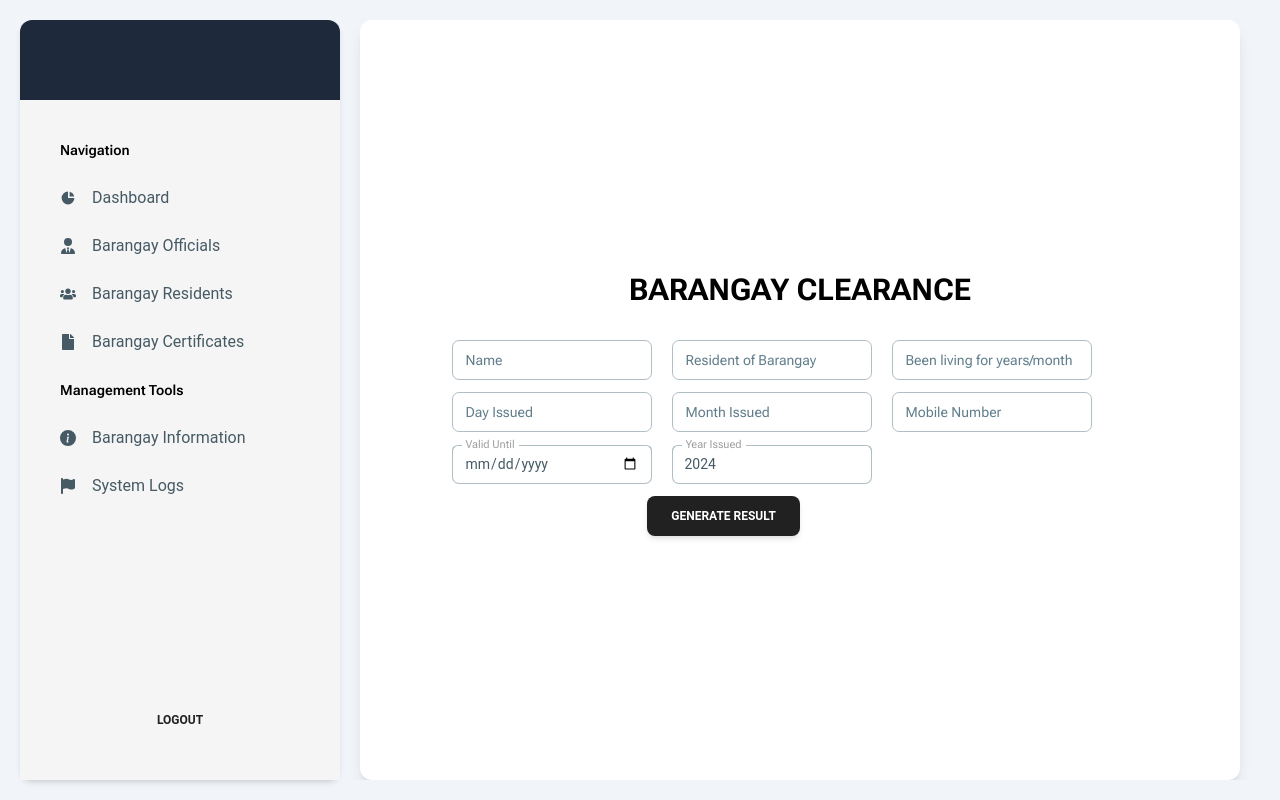
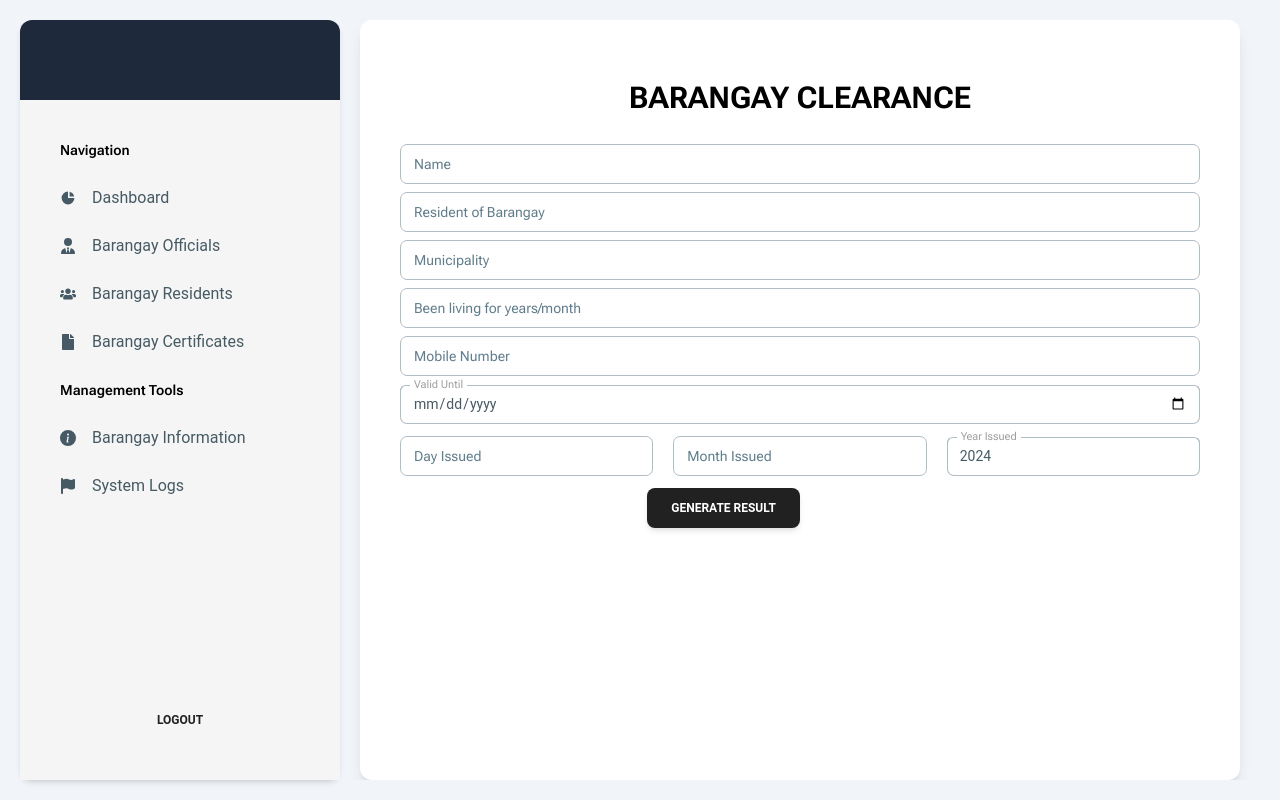
Before and after one commit to JpMayor1/janine-mitch, a Next.js app: page /1/certificates/clearance in a window 1280 px wide. Built offline with nearby package versions, Linux system fonts and the light colour scheme; no server answers; the database is empty.

Commit message:
Updated form styling

```diff
--- a/src/app/[barangay]/(admin)/certificates/clearance/page.tsx
+++ b/src/app/[barangay]/(admin)/certificates/clearance/page.tsx
@@ -60,7 +60,7 @@ function Clearance() {
                 <div>
                   This is to certify that Mr./Ms. {form.name}, a resident of {form.barangay} for {form.count} years/months, is a qualified availee of RA 11261 or the First Time Jobseekers Act of 2019.
                   <br /><br />
-                  I further certify that the holder/bearer was informed of his/her rights, including the duties and responsibilities accorded by RA 11261 through the Oath of Undertaking he/she has signed and executd in the preses of our Barangay Official.
+                  I further certify that the holder/bearer was informed of his/her rights, including the duties and responsibilities accorded by RA 11261 through the Oath of Undertaking he/she has signed and executed in the presence of our Barangay Official.
                   <br /><br />
                   Signed this {form.day} day of {form.month}, {form.year} in the City/Municipality of {form.municipality}
                   <br /><br />
@@ -94,15 +94,15 @@ function Clearance() {
   )
 
   return (
-    <div className="w-full h-full p-10 flex flex-col justify-center items-center rounded-xl shadow-lg bg-white">
-      <div className="w-1/2 text-center text-3xl my-5 font-bold">
+    <div className="w-full h-full p-10 flex flex-col rounded-xl shadow-lg bg-white">
+      <div className="w-full text-center text-3xl my-5 font-bold">
         BARANGAY CLEARANCE
         <div className="relative">
         </div>
       </div>
       <form onSubmit={handleSubmit(onSubmit)}>
-        <div className="w-1/2 flex flex-row my-3 gap-x-5">
-          <div className="flex-auto">
+        <div className="columns justify-start">
+          <div className="my-2">
             <Input
               {...register("name", {
                 required: "This field is required."
@@ -118,7 +118,7 @@ function Clearance() {
               render={({ message }) => <p className="error">{message}</p>}
             />
           </div>
-          <div className="flex-auto">
+          <div className="my-2">
             <Input
               {...register("barangay", {
                 required: "This field is required."
@@ -134,7 +134,23 @@ function Clearance() {
               render={({ message }) => <p className="error">{message}</p>}
             />
           </div>
-          <div className="flex-auto">
+          <div className="my-2">
+            <Input
+              {...register("municipality", {
+                required: "This field is required."
+              })}
+              label="Municipality"
+              onChange={(ev) =>
+                setForm((prev: any) => ({ ...prev, municipality: ev.target.value }))
+              }
+            />
+            <ErrorMessage
+              errors={errors}
+              name="municipality"
+              render={({ message }) => <p className="error">{message}</p>}
+            />
+          </div>
+          <div className="my-2">
             <Input
               {...register("count", { valueAsNumber: true, required: "This field is required." })}
               type="number"
@@ -149,8 +165,48 @@ function Clearance() {
               render={({ message }) => <p className="error">{message}</p>}
             />
           </div>
+          <div className="my-2">
+            <Input
+              {...register("sms", {
+                required: "This field is required.",
+                pattern: {
+                  value: /^([+]\d{2})?\d{10}$/,
+                  message: "Invalid mobile number format. Must be in format of (+63XXXXXXXXXX)"
+                }
+              })}
+              label="Mobile Number"
+              onChange={(ev) => setForm((prev: any) => ({ ...prev, sms: ev.target.value }))}
+            />
+            <ErrorMessage
+              errors={errors}
+              name="sms"
+              render={({ message }) => <p className="error">{message}</p>}
+            />
+          </div>
+          <div className="my-2">
+            <div className="flex-auto">
+              <Input
+                {...register("validity", {
+                  required: "This field is required."
+                })}
+                type="date"
+                label="Valid Until"
+                onChange={(ev) =>
+                  setForm((prev: any) => ({
+                    ...prev,
+                    validity: dayjs(ev.target.value).format("MM/DD/YYYY"),
+                  }))
+                }
+              />
+              <ErrorMessage
+                errors={errors}
+                name="validity"
+                render={({ message }) => <p className="error">{message}</p>}
+              />
+            </div>
+          </div>
         </div>
-        <div className="w-1/2 flex flex-row my-3 gap-x-5">
+        <div className="w-full flex flex-row my-3 gap-x-5">
           <div className="flex-auto">
             <Input
               {...register("day",
@@ -189,46 +245,7 @@ function Clearance() {
             />
           </div>
           <div className="flex-auto">
-            <Input
-              {...register("sms", {
-                required: "This field is required.",
-                pattern: {
-                  value: /^([+]\d{2})?\d{10}$/,
-                  message: "Invalid mobile number format. Must be in format of (+63XXXXXXXXXX)"
-                }
-              })}
-              label="Mobile Number"
-              onChange={(ev) => setForm((prev: any) => ({ ...prev, sms: ev.target.value }))}
-            />
-            <ErrorMessage
-              errors={errors}
-              name="sms"
-              render={({ message }) => <p className="error">{message}</p>}
-            />
-          </div>
-        </div>
-        <div className="w-1/2 flex flex-row my-3 gap-x-5">
-          <div className="flex-auto">
-            <Input
-              {...register("validity", {
-                required: "This field is required."
-              })}
-              type="date"
-              label="Valid Until"
-              onChange={(ev) =>
-                setForm((prev: any) => ({
-                  ...prev,
-                  validity: dayjs(ev.target.value).format("MM/DD/YYYY"),
-                }))
-              }
-            />
-            <ErrorMessage
-              errors={errors}
-              name="validity"
-              render={({ message }) => <p className="error">{message}</p>}
-            />
-          </div>
-          <div className="flex-auto">
+
             <Input
               {...register("year", {
                 required: "This field is required."
--- a/src/app/[barangay]/(admin)/certificates/indigency/page.tsx
+++ b/src/app/[barangay]/(admin)/certificates/indigency/page.tsx
@@ -126,13 +126,13 @@ function Indigency() {
 
 
   return (
-    <div className="w-full h-full p-10 flex flex-col justify-center items-center rounded-xl shadow-lg bg-white">
-      <div className="w-1/2 text-center text-3xl my-5 font-bold">
+    <div className="w-full h-full p-10 flex flex-col rounded-xl shadow-lg bg-white">
+      <div className="w-full text-center text-3xl my-5 font-bold">
         BARANGAY INDIGENCY
       </div>
       <form onSubmit={handleSubmit(onSubmit)}>
-        <div className="w-1/2 flex flex-row my-3 gap-x-5">
-          <div className="flex-auto">
+        <div className="columns justify-start">
+          <div className="my-2">
             <Input
               {...register("name", {
                 required: "This field is required."
@@ -146,7 +146,7 @@ function Indigency() {
               render={({ message }) => <p className="error">{message}</p>}
             />
           </div>
-          <div className="flex-auto">
+          <div className="my-2">
             <Input
               {...register("address", {
                 required: "This field is required."
@@ -160,7 +160,7 @@ function Indigency() {
               render={({ message }) => <p className="error">{message}</p>}
             />
           </div>
-          <div className="flex-auto">
+          <div className="my-2">
             <Input
               {...register("sms", {
                 required: "This field is required.",
@@ -179,7 +179,7 @@ function Indigency() {
             />
           </div>
         </div>
-        <div className="w-1/2 flex flex-row my-3 gap-x-5">
+        <div className="w-full flex flex-row my-3 gap-x-5">
           <div className="flex-auto">
             <Input
               {...register("day",
@@ -231,8 +231,8 @@ function Indigency() {
             />
           </div>
         </div>
-        <div className="w-1/2 flex flex-row my-3 gap-x-5">
-          <div className="flex-auto">
+        <div className="columns">
+          <div className="my-2">
             <Input
               {...register("CTCNumber", {
                 required: "This field is required."
@@ -247,7 +247,7 @@ function Indigency() {
               render={({ message }) => <p className="error">{message}</p>}
             />
           </div>
-          <div className="flex-auto">
+          <div className="my-2">
             <Input
               {...register("date2", {
                 required: "This field is required."
@@ -263,7 +263,7 @@ function Indigency() {
               render={({ message }) => <p className="error">{message}</p>}
             />
           </div>
-          <div className="flex-auto">
+          <div className="my-2">
             <Input
               {...register("place", {
                 required: "This field is required."
@@ -279,8 +279,7 @@ function Indigency() {
             />
           </div>
         </div>
-        <div className="w-1/2 flex flex-row my-3 gap-x-5">
-          <div className="flex-auto">
+        <div className="my-2">
           <Input
             {...register("amount", { valueAsNumber: true, required: "This field is required." })}
             type="number"
@@ -293,7 +292,7 @@ function Indigency() {
             render={({ message }) => <p className="error">{message}</p>}
           />
         </div>
-          <div className="flex-auto">
+        <div className="my-2">
           <Input
             {...register("ORNumber", {
               required: "This field is required."
@@ -308,7 +307,7 @@ function Indigency() {
             render={({ message }) => <p className="error">{message}</p>}
           />
         </div>
-          <div className="flex-auto">
+        <div className="my-2">
           <Input
             {...register("date3", {
               required: "This field is required."
@@ -323,7 +322,6 @@ function Indigency() {
             render={({ message }) => <p className="error">{message}</p>}
           />
         </div>
-        </div>
         <div className="w-1/2 my-3 text-end">
           <Button type="submit">
             <span>Generate Result</span>
--- a/src/app/[barangay]/(admin)/certificates/request/page.tsx
+++ b/src/app/[barangay]/(admin)/certificates/request/page.tsx
@@ -107,13 +107,13 @@ function Request() {
 
 
   return (
-    <div className="w-full h-full p-10 flex flex-col justify-center items-center rounded-xl shadow-lg bg-white">
-      <div className="w-1/2 text-center text-3xl my-5 font-bold">
+    <div className="w-full h-full p-10 flex flex-col rounded-xl shadow-lg bg-white">
+      <div className="w-full text-center text-3xl my-5 font-bold">
         BARANGAY DOCUMENT REQUEST
       </div>
       <form onSubmit={handleSubmit(onSubmit)}>
-        <div className="w-1/2 flex flex-row my-3 gap-x-5">
-          <div className="flex-auto">
+        <div className="columns justify-start">
+          <div className="my-2">
             <Input
               {...register("name", {
                 required: "This field is required."
@@ -127,7 +127,7 @@ function Request() {
               render={({ message }) => <p className="error">{message}</p>}
             />
           </div>
-          <div className="flex-auto">
+          <div className="my-2">
             <Input
               {...register("address", {
                 required: "This field is required."
@@ -141,6 +141,23 @@ function Request() {
               render={({ message }) => <p className="error">{message}</p>}
             />
           </div>
+          <div className="my-2">
+            <Input
+              {...register("document", {
+                required: "This field is required."
+              })}
+              type="text"
+              label="Document"
+              onChange={(ev) => setForm((prev: any) => ({ ...prev, document: ev.target.value }))}
+            />
+            <ErrorMessage
+              errors={errors}
+              name="document"
+              render={({ message }) => <p className="error">{message}</p>}
+            />
+          </div>
+        </div>
+        <div className="w-full flex flex-row my-3 gap-x-5">
           <div className="flex-auto">
             <Input
               {...register("age", { valueAsNumber: true, required: "This field is required." })}
@@ -154,8 +171,6 @@ function Request() {
               render={({ message }) => <p className="error">{message}</p>}
             />
           </div>
-        </div>
-        <div className="w-1/2 flex flex-row my-3 gap-x-5">
           <div className="flex-auto">
             <Select
               {...register("gender",)}
@@ -165,21 +180,6 @@ function Request() {
               <Option value="Male">Male</Option>
               <Option value="Female">Female</Option>
             </Select>
-          </div>
-          <div className="flex-auto">
-            <Input
-              {...register("document", {
-                required: "This field is required."
-              })}
-              type="text"
-              label="Document"
-              onChange={(ev) => setForm((prev: any) => ({ ...prev, document: ev.target.value }))}
-            />
-            <ErrorMessage
-              errors={errors}
-              name="document"
-              render={({ message }) => <p className="error">{message}</p>}
-            />
           </div>
           <div className="flex-auto">
             <Input
@@ -197,8 +197,8 @@ function Request() {
             />
           </div>
         </div>
-        <div className="w-1/2 flex flex-row my-3 gap-x-5">
-          <div className="flex-auto">
+        <div className="columns justify-start">
+          <div className="my-2">
             <Input
               {...register("sms", {
                 required: "This field is required.",
```
Lines whose indentation alone changed are shown as unchanged.
